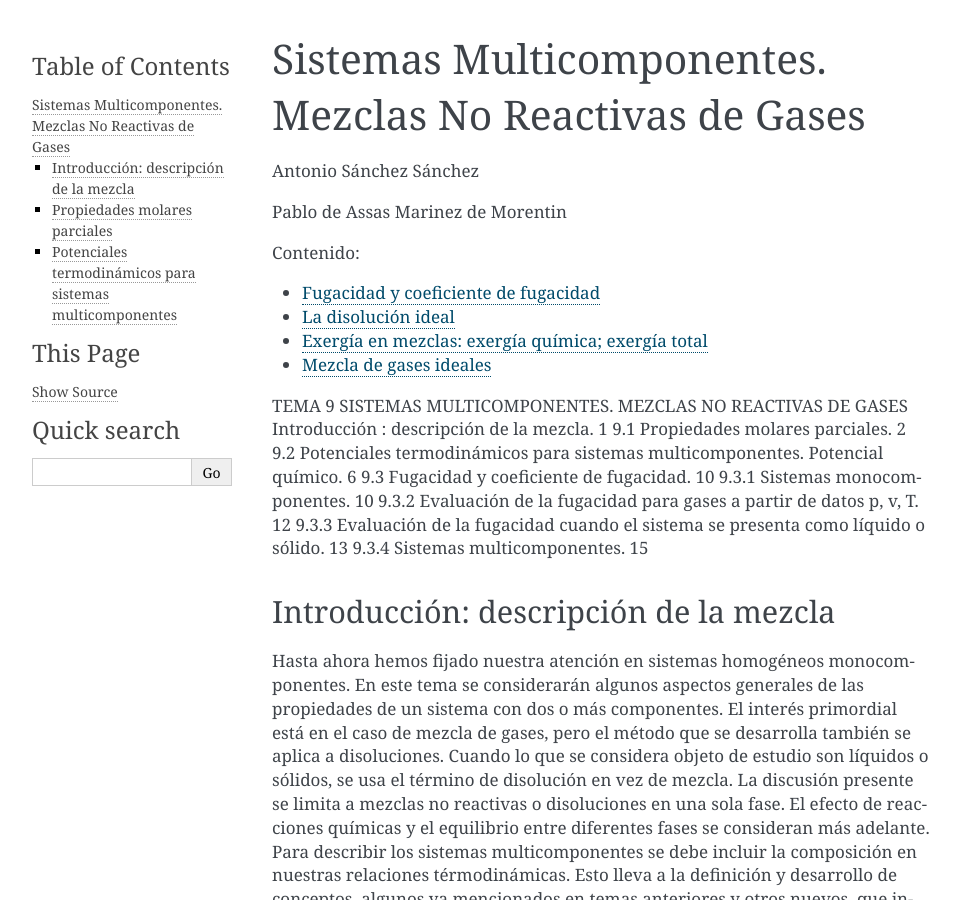
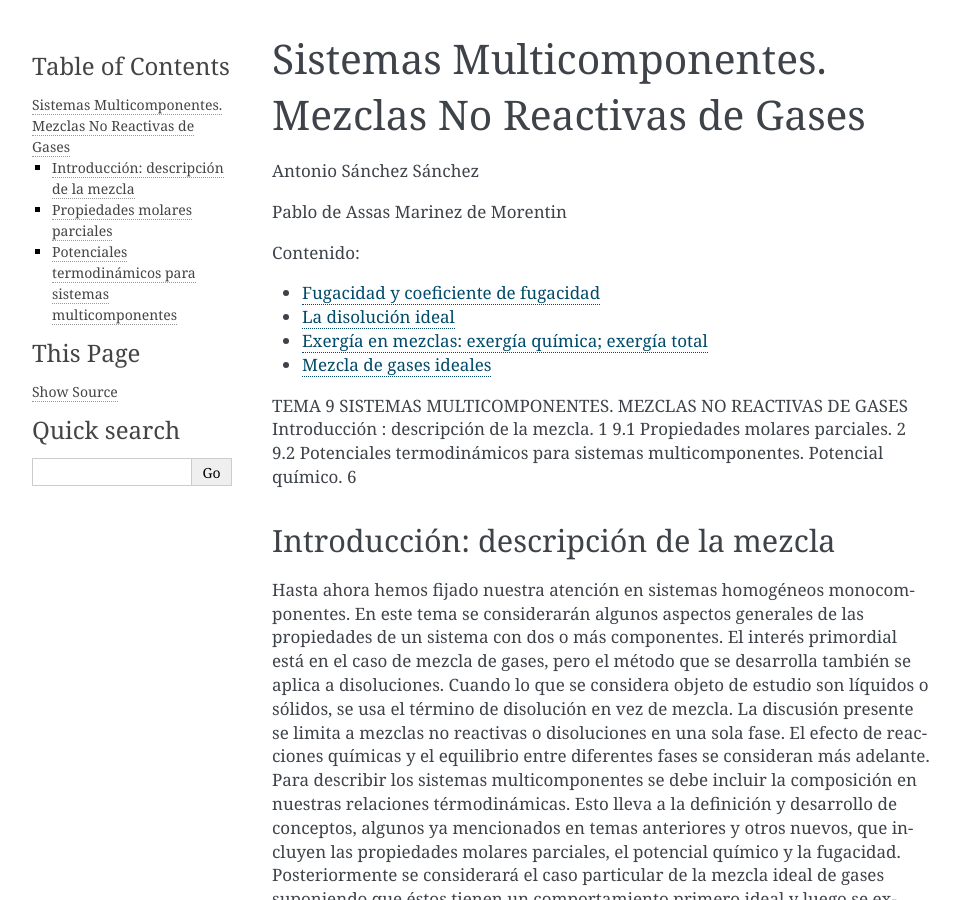
Before and after one commit to mantielero/termodinamica, a Sphinx documentation site: the page built from source/multicomponentes.rst, in a window 1280 px wide and 900 px high. Shown: the whole window, without its empty margins (148-1107 px from the left). Built offline with Sphinx 7.4.7, drawn with Linux system fonts in a browser that asks for light colours; pages that are not in the unit, such as notebooks, are missing from menus.

Commit message:
Update multicomponentes.rst

```diff
--- a/source/multicomponentes.rst
+++ b/source/multicomponentes.rst
@@ -22,12 +22,6 @@ SISTEMAS MULTICOMPONENTES. MEZCLAS NO REACTIVAS DE GASES
 Introducción : descripción de la mezcla.	1
 9.1	Propiedades molares parciales.	2
 9.2	Potenciales termodinámicos para sistemas multicomponentes. Potencial químico.	6
-9.3	Fugacidad y coeficiente de fugacidad.	10
-9.3.1	Sistemas monocomponentes.	10
-9.3.2	Evaluación de la fugacidad para gases a partir de datos p, v, T.	12
-9.3.3	Evaluación de la fugacidad cuando el sistema se presenta como líquido o sólido. 13
-9.3.4	Sistemas multicomponentes.	15
-
 
 
 
```
